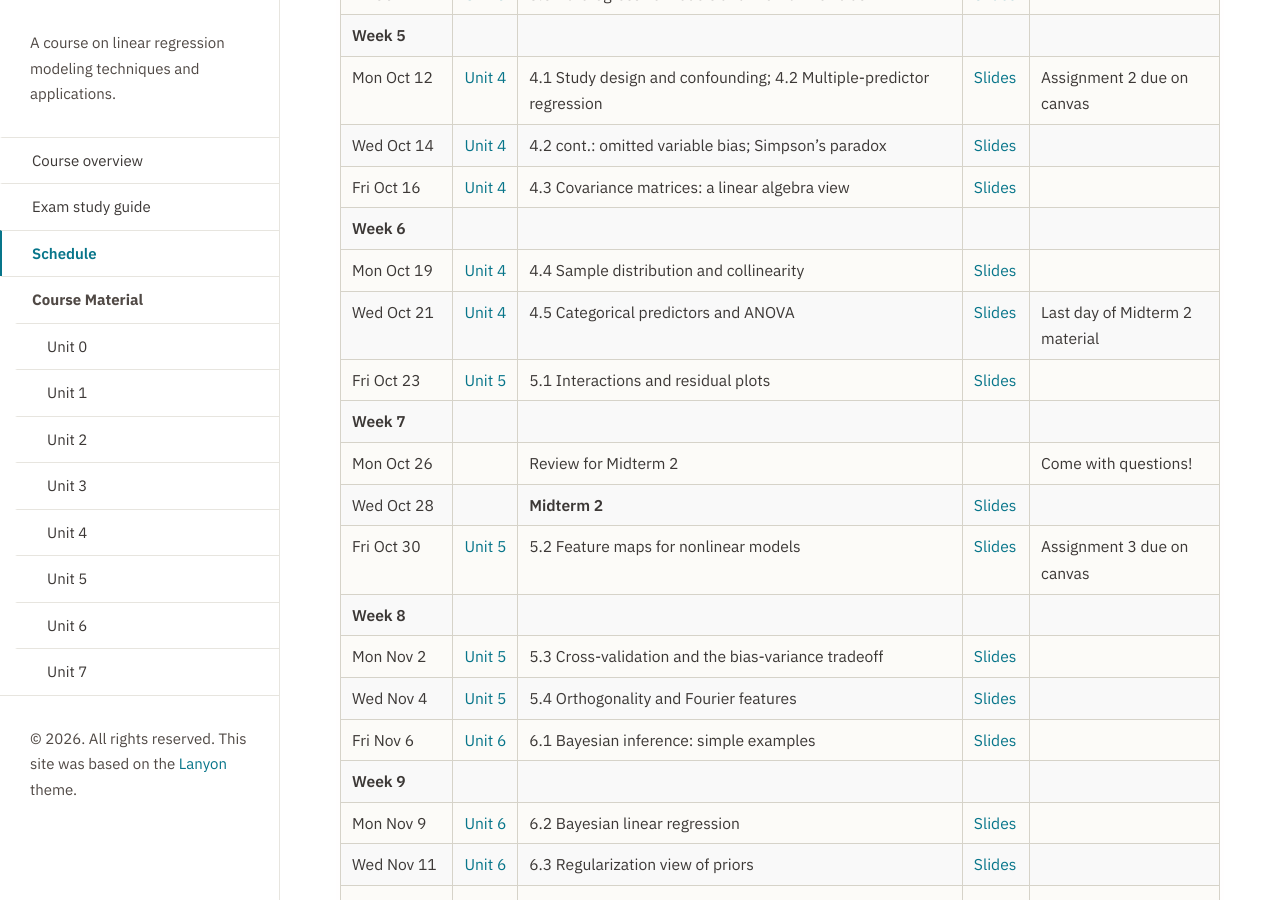
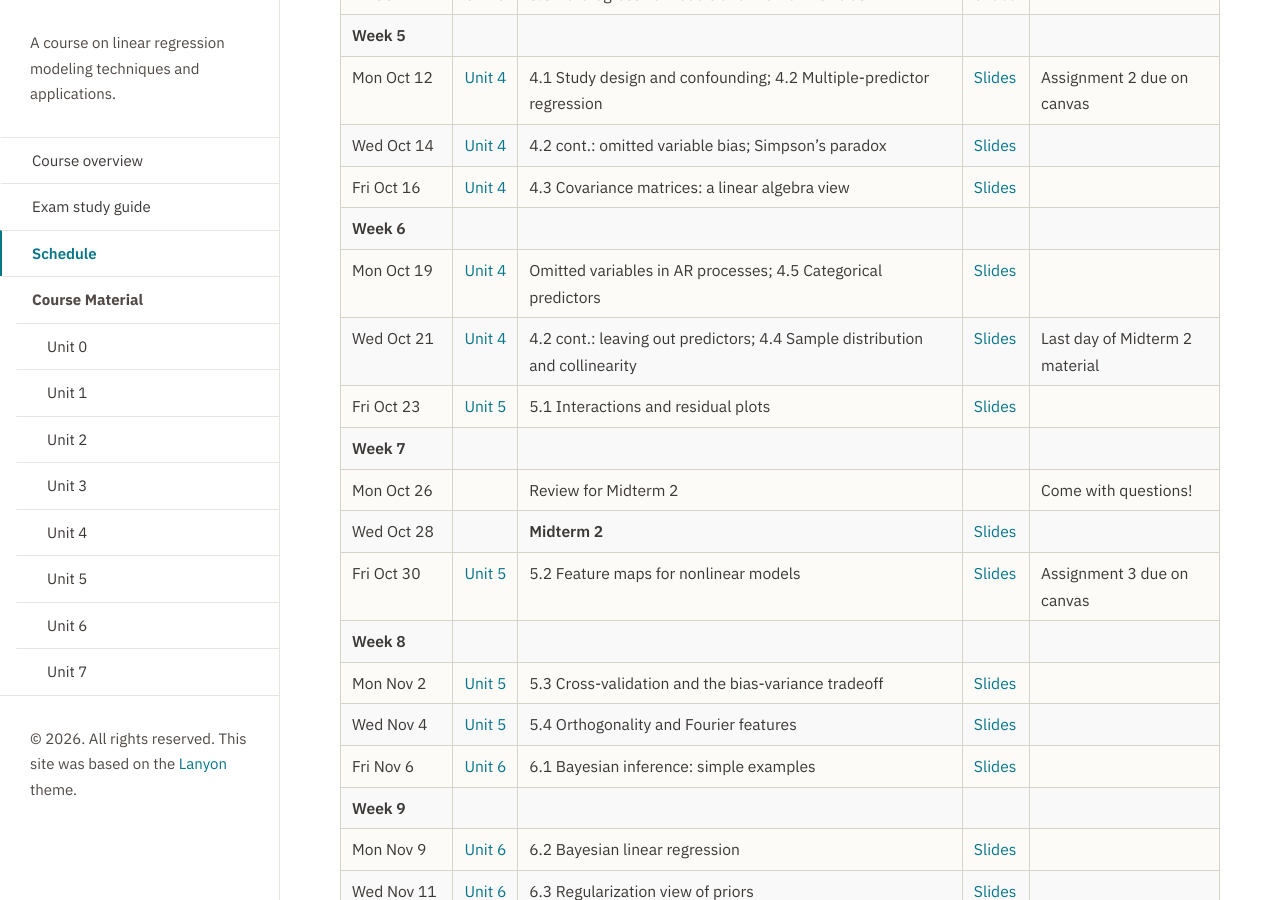
Before and after one commit to elevien/math50_2026, a Jekyll site: the page built from schedule.md, in a window 1280 px wide and 900 px high, scrolled down 1197 px. Built offline with Jekyll 4.4.1, drawn with Linux system fonts in a browser that asks for light colours.

Commit message:
Publish from math50_sandbox@b9c4b79

```diff
--- a/schedule.md
+++ b/schedule.md
@@ -35,8 +35,8 @@ Before going through Unit 1, please review [Unit 0]({{ '/unit0/' | relative_url
 | Wed Oct 14 | [Unit 4]({{ '/unit4/' | relative_url }}) | 4.2 cont.: omitted variable bias; Simpson's paradox | [Slides]({{ '/unit4/slides-10-14.pdf' | relative_url }}) | |
 | Fri Oct 16 | [Unit 4]({{ '/unit4/' | relative_url }}) | 4.3 Covariance matrices: a linear algebra view | [Slides]({{ '/unit4/slides-10-16.pdf' | relative_url }}) | |
 | **Week 6** | | | | |
-| Mon Oct 19 | [Unit 4]({{ '/unit4/' | relative_url }}) | 4.4 Sample distribution and collinearity | [Slides]({{ '/unit4/slides-10-19.pdf' | relative_url }}) | |
-| Wed Oct 21 | [Unit 4]({{ '/unit4/' | relative_url }}) | 4.5 Categorical predictors and ANOVA | [Slides]({{ '/unit4/slides-10-21.pdf' | relative_url }}) | Last day of Midterm 2 material |
+| Mon Oct 19 | [Unit 4]({{ '/unit4/' | relative_url }}) | Omitted variables in AR processes; 4.5 Categorical predictors | [Slides]({{ '/unit4/slides-10-19.pdf' | relative_url }}) | |
+| Wed Oct 21 | [Unit 4]({{ '/unit4/' | relative_url }}) | 4.2 cont.: leaving out predictors; 4.4 Sample distribution and collinearity | [Slides]({{ '/unit4/slides-10-21.pdf' | relative_url }}) | Last day of Midterm 2 material |
 | Fri Oct 23 | [Unit 5]({{ '/unit5/' | relative_url }}) | 5.1 Interactions and residual plots | [Slides]({{ '/unit5/slides-10-23.pdf' | relative_url }}) | |
 | **Week 7** | | | | |
 | Mon Oct 26 | | Review for Midterm 2 | | Come with questions! |
```
Also changed, not shown: 2 other files.
